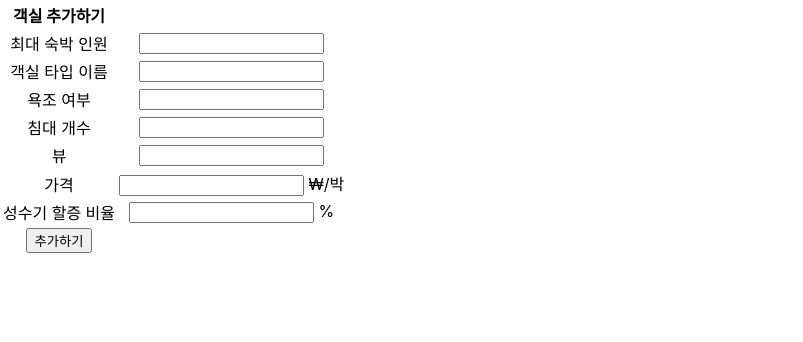
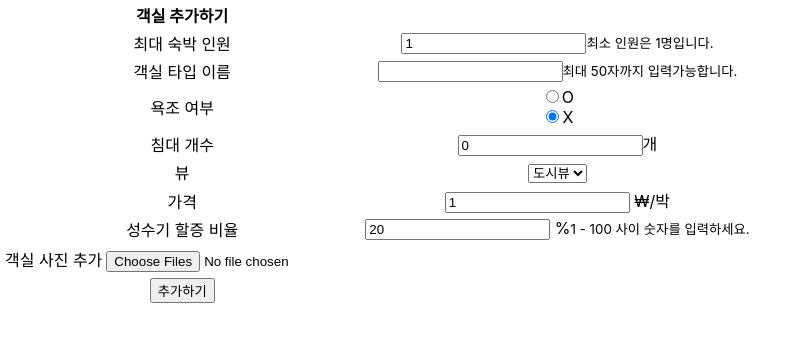
Before and after one commit to leebinibini/StayHo, a React (Create React App) app in the folder src/stayho-front/: page / in a window 1280 px wide. Shown: the top 342 px of the page, without its empty margins (0-803 px from the left). Built offline with nearby package versions, Linux system fonts and the light colour scheme.

Commit message:
제약 조건 추가

```diff
--- a/src/stayho-front/package.json
+++ b/src/stayho-front/package.json
@@ -6,10 +6,12 @@
     "@testing-library/jest-dom": "^5.17.0",
     "@testing-library/react": "^13.4.0",
     "@testing-library/user-event": "^13.5.0",
+    "axios": "^1.7.3",
     "bootstrap": "^5.3.3",
     "react": "^18.3.1",
     "react-bootstrap": "^2.10.4",
     "react-dom": "^18.3.1",
+    "react-hook-form": "^7.52.1",
     "react-redux": "^9.1.2",
     "react-router-dom": "^6.25.1",
     "react-scripts": "^5.0.1",
--- a/src/stayho-front/src/room/Insert.js
+++ b/src/stayho-front/src/room/Insert.js
@@ -1,9 +1,42 @@
-import {Button, Container, FormControl, Table} from "react-bootstrap";
+import {Button, Container, FormControl, Form, Table, FormCheck, FormText, FormSelect} from "react-bootstrap";
+import axios from "axios";
+import {useState} from "react";
+import {useForm} from "react-hook-form";
+
 
 let Insert = () => {
+    let {register, handleSubmit, watch, formState: {errors}} = useForm();
+    let [inputs, setInputs] = useState({
+        limitPeople: '',
+        type: '',
+        bath: '',
+        bed: '',
+        view: '',
+        price: '',
+        surcharge: ''
+    })
+
+    let ViewEnum = {
+        CITY: 'city',
+        MOUNTAIN: 'mountain',
+        OCEAN: 'ocean'
+    }
+    Object.freeze(ViewEnum);
+
+    let onChange = (e) => {
+        let {name, value} = e.target
+        setInputs({
+            ...inputs,
+            [name]: value
+        })
+    }
+    let onSubmit = async () => {
+        let response = await axios.get("", {});
+
+    }
     return (
         <Container>
-            <form>
+            <form onSubmit={handleSubmit(onSubmit)}>
                 <Table>
                     <thead>
                     <tr>
@@ -13,31 +46,71 @@ let Insert = () => {
                     <tbody>
                     <tr>
                         <td>최대 숙박 인원</td>
-                        <td><FormControl type={'number'} name={'limitPeople'}/></td>
+                        <td>
+                            <FormControl type={'number'} name={'limitPeople'} vaule={inputs.limitPeople}
+                                         onChange={onChange}
+                                         aria-describedby='limitPeopleExplain' defaultValue={1}
+                                         {...register("limitPeople", {required: true, min: 1})}/>
+                            <FormText id="limitPeopleExplain" muted>최소 인원은 1명입니다.</FormText>
+                        </td>
                     </tr>
                     <tr>
                         <td>객실 타입 이름</td>
-                        <td><FormControl type={'text'} name={'type'}/></td>
+                        <td><FormControl type={'text'} name={'type'} vaule={inputs.type} onChange={onChange}
+                                         aria-descripbedby='typeExplain'
+                                         {...register("type", {required: true, maxLength: 50})}/>
+                            <FormText id="typeExplain" muted>최대 50자까지 입력가능합니다.</FormText>
+                        </td>
                     </tr>
                     <tr>
                         <td>욕조 여부</td>
-                        <td><FormControl type={'boolean'} name={'bath'}/></td>
+                        <td>
+                            <div key={`inline-radio`} className="mb-3">
+                                <FormCheck inline label="O" name="bath" type='radio' id={`inline-radio-1`} value="true"
+                                           onChange={onChange}/>
+                                <FormCheck inline label="X" name="bath" type='radio' id={`inline-radio-2`} value="false"
+                                           onChange={onChange} checked/>
+                            </div>
+                        </td>
                     </tr>
                     <tr>
                         <td>침대 개수</td>
-                        <td><FormControl type={'number'} name={'bed'}/></td>
+                        <td><FormControl type={'number'} name={'bed'} vaule={inputs.bed} onChange={onChange}
+                                         defaultValue={'0'}
+                                         {...register("bed", {required: true, min: 0})}/>개
+                        </td>
                     </tr>
                     <tr>
                         <td>뷰</td>
-                        <td><FormControl type={'text'} name={'view'}/></td>
+                        <td>
+                            <FormSelect onChange={onChange} name='view'>
+                                <option  value={ViewEnum.CITY}>도시뷰</option>
+                                <option  value={ViewEnum.MOUNTAIN}>산뷰</option>
+                                <option  value={ViewEnum.OCEAN}>바다뷰</option>
+                            </FormSelect>
+                        </td>
                     </tr>
                     <tr>
                         <td>가격</td>
-                        <td><FormControl type={'number'} name={'price'}/> ₩/박</td>
+                        <td><FormControl type={'number'} name={'price'} vaule={inputs.price} onChange={onChange}
+                                         defaultValue={1}
+                                         {...register("view", {required: true, min: 1})}/> ₩/박
+                        </td>
                     </tr>
                     <tr>
                         <td>성수기 할증 비율</td>
-                        <td><FormControl type={'number'} name={'surcharge'}/> %</td>
+                        <td><FormControl type={'number'} name={'surcharge'} vaule={inputs.surcharge} defaultValue={20}
+                                         onChange={onChange} aria-describedby='surchargeExplain'
+                                         {...register("surcharge", {required: true, min: 1, max: 100})}/> %
+                            <FormText id='surchargeExplain'>1 - 100 사이 숫자를 입력하세요.</FormText>
+                        </td>
+                    </tr>
+                    <tr>
+                        <Form.Group controlId="formFileMultiple" className="mb-3">
+                            <td>
+                                <Form.Label>객실 사진 추가</Form.Label></td>
+                            <td><Form.Control type="file" multiple/></td>
+                        </Form.Group>
                     </tr>
                     <tr>
                         <td><Button type={'submit'}>추가하기</Button></td>
```
Also changed, not shown: 1 other file (tests, documents, lock files or other folders).
